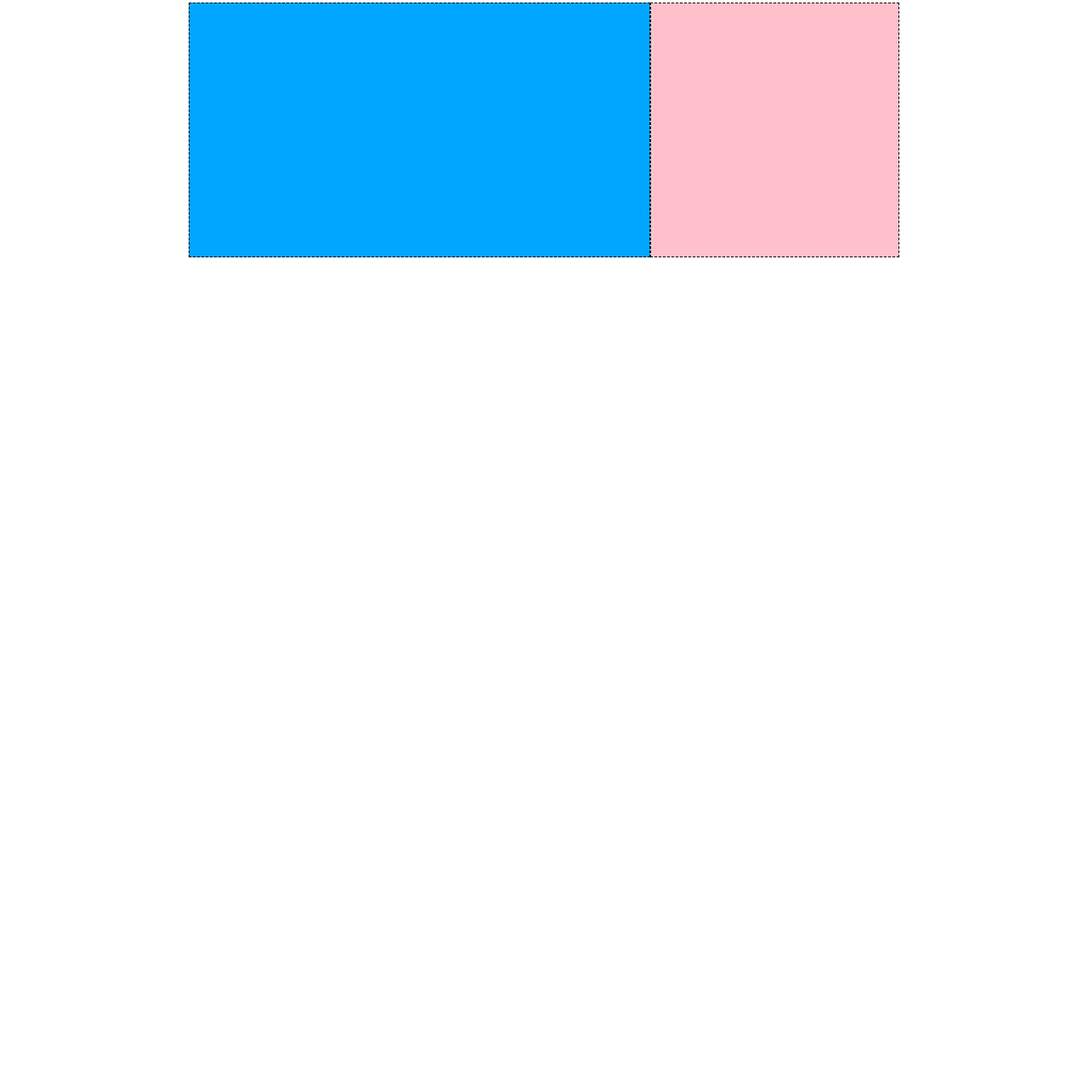
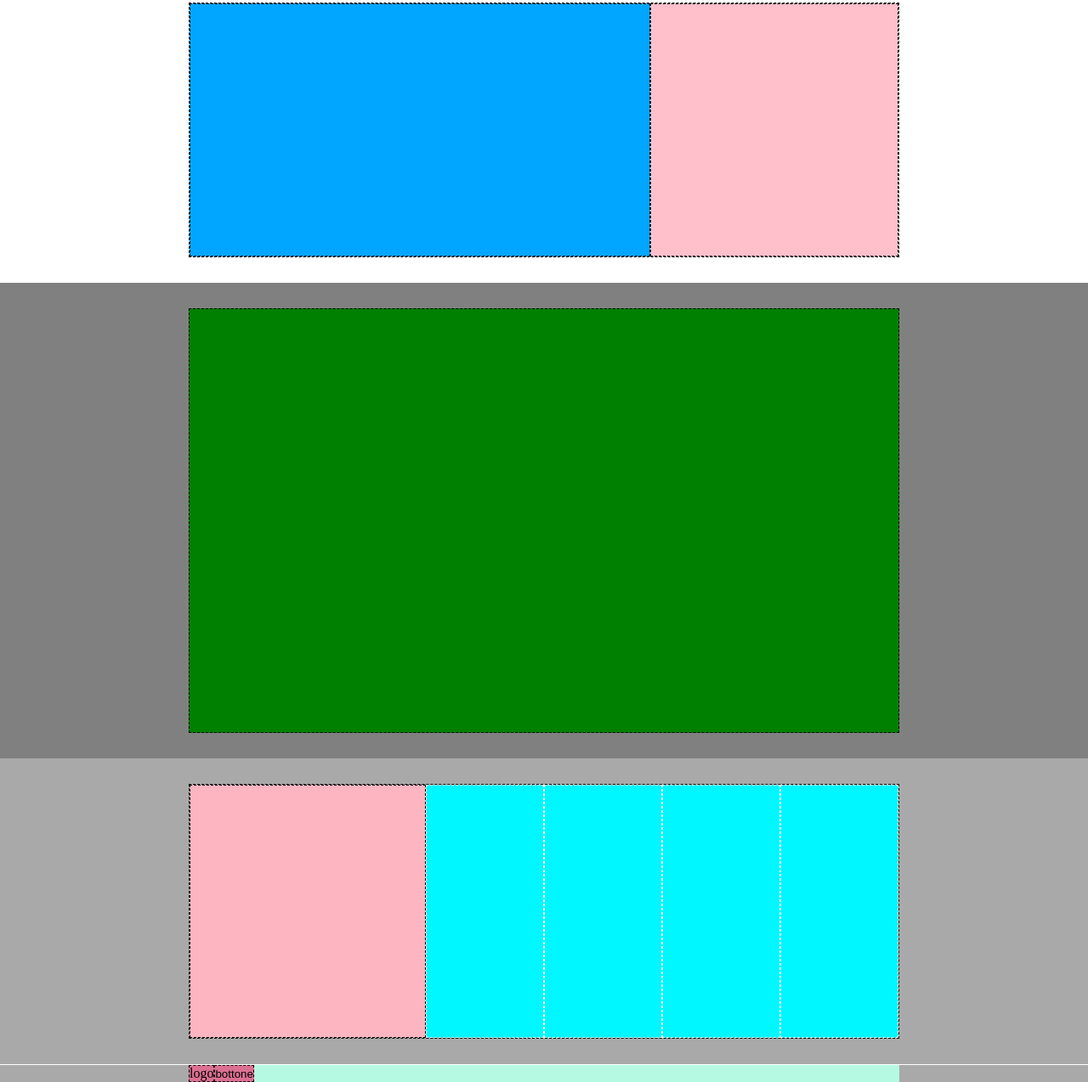
Before and after one commit to Leonardo-Rosales/htmlcss-struttura-discord, a plain HTML site: page index.html in a window 1280 px wide. Shown: the part 1169-2443 px from the top of the page at 85% size. Before the commit the page ends 1502 px from the top, so only its background shows below. Drawn offline with Linux system fonts and the light colour scheme.

Commit message:
task no completed

```diff
--- a/CSS/style.css
+++ b/CSS/style.css
@@ -39,10 +39,29 @@ img{
 
 .col-35{
     width: 35%;
-    background-color: ;
     background-color: pink;
     border: 1px dashed black;
 }
+
+.col-100{
+    width: 100%;
+    background-color: green;
+    border: 1px dashed black;
+}
+
+.col-2-6{
+    width: calc(100% / 6 * 2);
+    background-color: rgb(253, 181, 193);
+    border: 1px dashed black;
+}
+
+
+.col-1-6{
+    width: calc(100% / 6);
+    background-color: rgb(0, 247, 255);
+    border: 1px dashed white;
+}
+
 
 
 
@@ -72,7 +91,6 @@ img{
 .layout-1{
     background-color: blue;
     padding: 30px;
-
 }
 
 .main-section{
@@ -81,7 +99,6 @@ img{
     background-color: palevioletred;
     margin: auto;
     border: 1px dashed black;
-
 }
 
 
@@ -92,12 +109,38 @@ img{
 
 .main-layout{
     min-height: 300px;
+    border: 1px dashed black;
 }
 
 .layout-3{
     background-color: gray;
     padding: 30px;
 }
+
+.body-layout{
+    min-height: 500px;
+}
+
+.layout-4{
+    padding: 30px;
+    background-color: darkgrey;
+}
+
+/* FOOTER */
+.main-footer{
+    background-color: darkgrey;
+    border-top: 1px solid white;
+}
+
+.bordo{
+    border: 1px dashed black;
+    background-color: palevioletred;
+}
+
+.row-footer{
+    background-color: rgb(182, 249, 226);
+}
+
 
 
 /* DEBUG RULES */
--- a/index.html
+++ b/index.html
@@ -58,9 +58,36 @@
                 </div>
             </div>
         </section>
+
+        <section class="layout-3">
+            <div class="container">
+                <div class="row body-layout">
+                    <div class="col-100"></div>
+                </div>
+            </div>
+        </section>
+
+        <section class="layout-4">
+            <div class="container">
+                <div class="row main-layout">
+                    <div class="col-2-6"></div>
+                    <div class="col-1-6"></div>
+                    <div class="col-1-6"></div>
+                    <div class="col-1-6"></div>
+                    <div class="col-1-6"></div>
+                </div>
+            </div>
+        </section>
     </main>
 
-    <footer>
+    <footer class="main-footer">
+
+            <div class="container">
+                <div class="row row-footer">
+                    <a class="logo bordo" href="#">logo</a>
+                    <button class="bordo">bottone</button>
+                </div>
+            </div>
 
     </footer>
 
```
